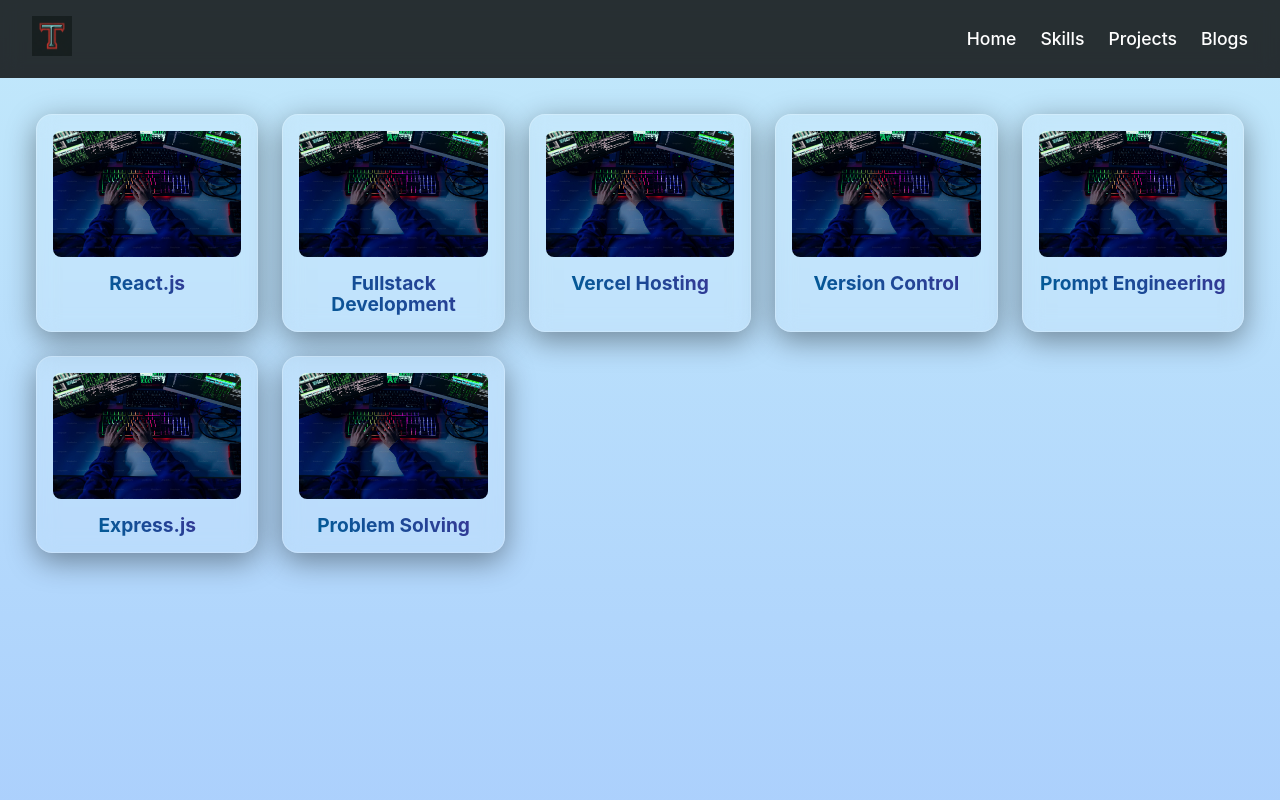
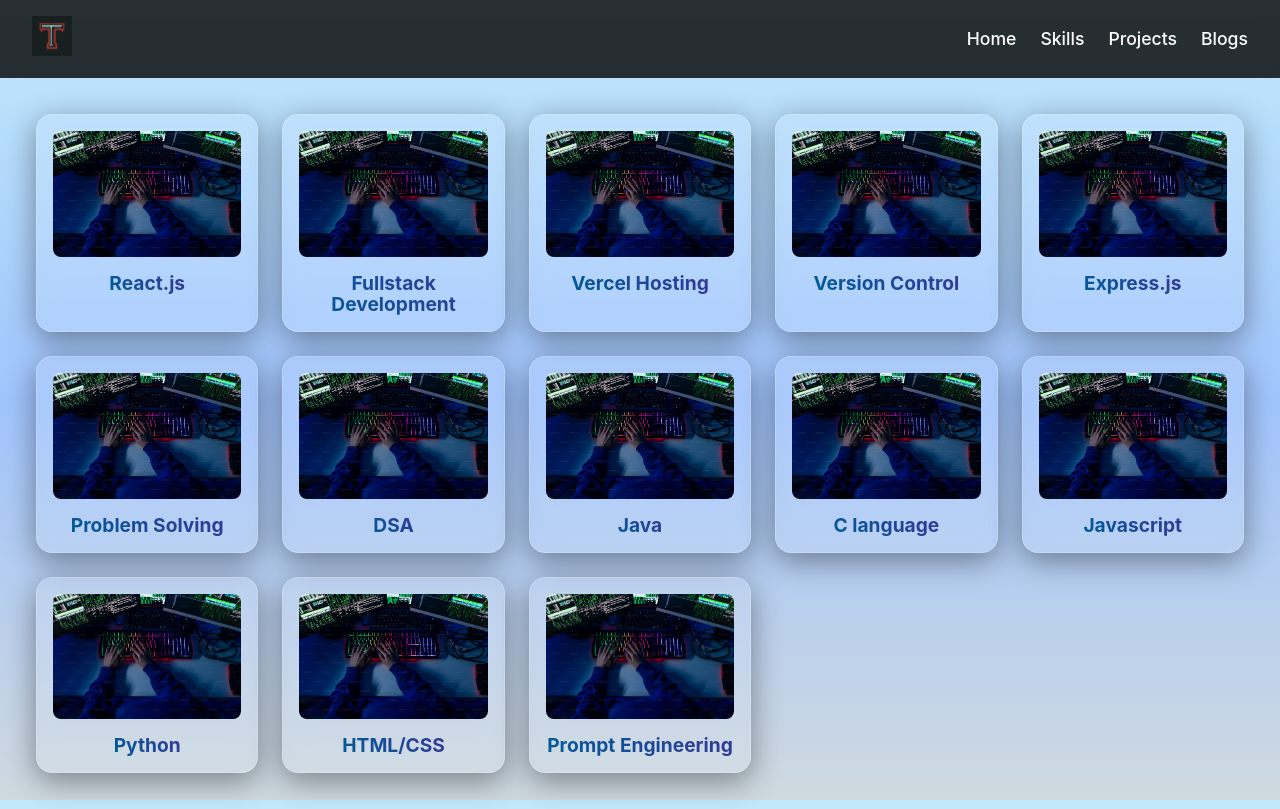
Before and after one commit to C1earNote/website, a React (Vite) app: page /skills in a window 1280 px wide. Built offline with nearby package versions, Linux system fonts and the light colour scheme.

Commit message:
ProductionReady

```diff
--- a/index.html
+++ b/index.html
@@ -4,7 +4,7 @@
     <meta charset="UTF-8" />
     <link rel="icon" type="image/svg+xml" href="/favicon.ico" />
     <meta name="viewport" content="width=device-width, initial-scale=1.0" />
-    <title>Vite + React</title>
+    <title>Tanishq</title>
   </head>
   <body>
     <div id="root"></div>
--- a/package.json
+++ b/package.json
@@ -24,6 +24,6 @@
     "eslint-plugin-react-refresh": "^0.4.19",
     "gh-pages": "^6.3.0",
     "globals": "^16.0.0",
-    "vite": "^6.3.1"
+    "vite": "^6.3.5"
   }
 }
--- a/src/Pages/Home.jsx
+++ b/src/Pages/Home.jsx
@@ -19,13 +19,13 @@
 
         <div className="achievements">
   <h1>Achievements</h1>
-  <a href="link-to-proof1.pdf" target="_blank" rel="noopener noreferrer" className="achievement-box">
+  <a href="https://ieeexplore.ieee.org/document/10963114" target="_blank" rel="noopener noreferrer" className="achievement-box">
     Conference Research Paper published in IEEE
   </a>
-  <a href="link-to-proof2.jpg" target="_blank" rel="noopener noreferrer" className="achievement-box">
+  <a href="https://www.linkedin.com/posts/tanishq-nigam-27501023b_smart-certificate-activity-7191158578794098689-5Jn7?utm_source=share&utm_medium=member_desktop&rcm=ACoAADufwnkBiPdayCxNjPHgBLEu8ZQ2hfqoSdQ" target="_blank" rel="noopener noreferrer" className="achievement-box">
     First Prize in GK competition hosted by SMART
   </a>
-  <a href="link-to-proof3.png" target="_blank" rel="noopener noreferrer" className="achievement-box">
+  <a className="achievement-box">
     Gold medals and trophies in sports
   </a>
 </div>
--- a/src/Pages/Skills.jsx
+++ b/src/Pages/Skills.jsx
@@ -9,9 +9,15 @@
         <Card title = "Fullstack Development" icon = "/back.png" link = "https://www.geeksforgeeks.org/what-is-full-stack-development/"/>
         <Card title = "Vercel Hosting" icon = "/back.png" link = "https://vercel.com/" />
         <Card title = "Version Control" icon = "/back.png" link = "https://www.atlassian.com/git/tutorials/what-is-version-control#:~:text=Version%20control%2C%20also%20known%20as,to%20source%20code%20over%20time."/>
-        <Card title = "Prompt Engineering" icon = "/back.png" link = "https://www.coursera.org/articles/what-is-prompt-engineering"/>
         <Card title = "Express.js" icon = "/back.png" link = "https://expressjs.com/"/>
         <Card title = "Problem Solving" icon = "/back.png" link = "https://asq.org/quality-resources/problem-solving#:~:text=Overview,a%20solution%2C%20and%20sustaining%20results."/>
+        <Card title = "DSA" icon = "/back.png" link = "https://www.w3schools.com/dsa/index.php"/>
+        <Card title = "Java" icon = "/back.png" link = "https://www.java.com/en/"/>
+        <Card title = "C language" icon = "/back.png" link = "https://en.wikipedia.org/wiki/C_(programming_language)"/>
+        <Card title = "Javascript" icon = "/back.png" link = "https://www.wix.com/encyclopedia/definition/javascript?utm_source=bing&utm_medium=cpc&utm_campaign=506190486^1276534656014655^search%20-%20dsa&experiment_id=wix^b^^&msclkid=f68ab87077f619005c7ed0527744d8c9"/>
+        <Card title = "Python" icon = "/back.png" link = "https://www.python.org/"/>
+        <Card title = "HTML/CSS" icon = "/back.png" link = "https://www.geeksforgeeks.org/html-css/"/>
+        <Card title = "Prompt Engineering" icon = "/back.png" link = "https://www.coursera.org/articles/what-is-prompt-engineering"/>
       </div>
     )
 }
```
Also changed, not shown: 1 other file (tests, documents, lock files or other folders).
